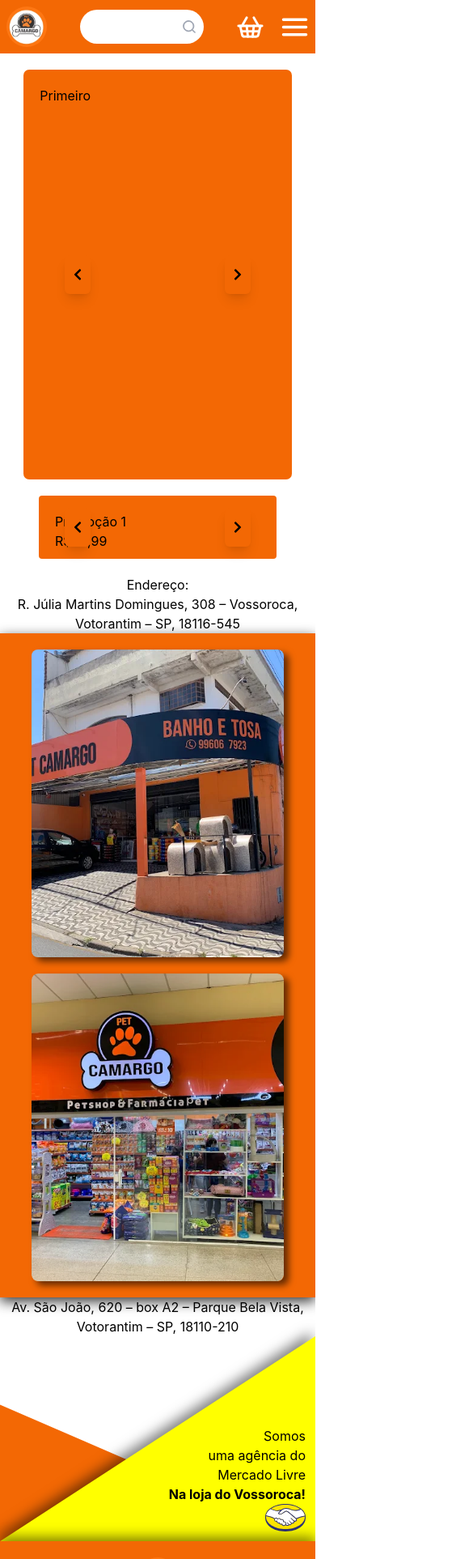
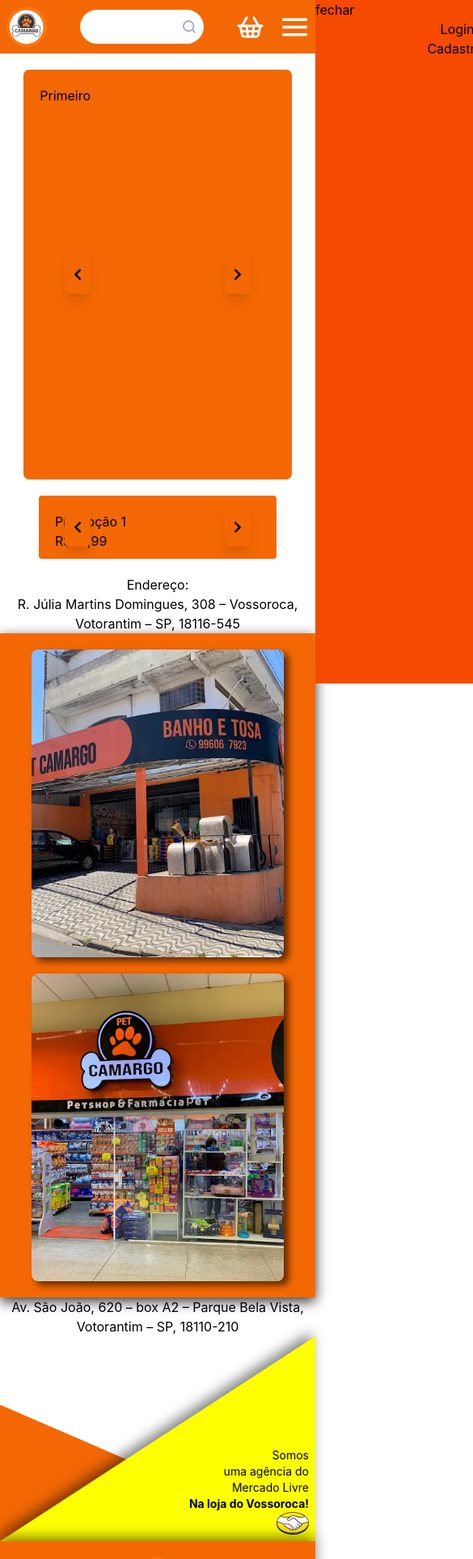
Before and after one commit to cesarhenrique03/PetCamargo, a Next.js app in the folder projeto/: page / in a window 390 px wide. Shown: the top 1925 px of the page at 81% size, 585 px wide, since content can reach past the window. Built offline with nearby package versions, Linux system fonts and the light colour scheme.

Commit message:
Menu Lateral
Implementei um menu lateral no site, quando clico no menu hamburguer ele aparece, e quando a tela cresce o botão é retirado do header

```diff
--- a/projeto/app/components/header.tsx
+++ b/projeto/app/components/header.tsx
@@ -1,10 +1,30 @@
+"use client"
+
 import Image from "next/image";
 import Link from "next/link";
 import { CiSearch } from "react-icons/ci";
 import { RxHamburgerMenu } from "react-icons/rx";
 import { LuShoppingBasket } from "react-icons/lu";
+import {useState} from "react";
+import {motion, spring} from "framer-motion";
+import MenuHeader from "@/app/components/menuHeader";
 
 export default function Header() {
+  const [menuHeader, setMenuHeader] = useState<0 | 1>(0);
+  const [animando, setAnimando] = useState<boolean>(false);
+
+  function abrirMenu() {
+    if (animando) return;
+
+    if (menuHeader == 0) {
+      setMenuHeader(1);
+      setAnimando(true);
+    } else {
+      setMenuHeader(0);
+      setAnimando(true);
+    }
+  }
+
   return (
     <header className="relative flex w-full items-center justify-between bg-[#F36804] p-2
                       // telas médias
@@ -36,10 +56,11 @@ export default function Header() {
           <LuShoppingBasket size="35"
           className="text-white"/>
         </Link>
-        <RxHamburgerMenu size="35" strokeWidth={.5}
-        className="text-white
-                    // telas médias
-                    md:hidden"/>
+        <button onClick={abrirMenu}
+        className="md:hidden">
+          <RxHamburgerMenu size="35" strokeWidth={.5}
+          className="text-white"/>
+        </button>
         <Link href="/pages/login"
         className="hidden
                   // telas médias
@@ -57,6 +78,15 @@ export default function Header() {
           </h1>
         </Link>
       </div>
+      <motion.div className="absolute right-0 top-0 z-50"
+      initial = {false}
+      animate = {{x: menuHeader ? 0 : "100%"}}
+      transition={{type: "spring", bounce: 0.15, duration: 0.5}}
+      onAnimationComplete={() => {
+        setAnimando(false);
+      }}>
+        <MenuHeader onClose={abrirMenu}/>
+      </motion.div>
     </header>
   );
 }
--- a/projeto/app/components/home/Agencia.tsx
+++ b/projeto/app/components/home/Agencia.tsx
@@ -21,20 +21,25 @@ export default function Agencia() {
                                     // telas médias
                                     md:w-[80vw] md:ml-auto"
                     style={{clipPath: "url(#amarelo)"}}>
-                        <div className="flex flex-col justify-end items-end h-[30vh] p-3
+                        <div className="flex flex-col justify-end items-end h-[30vh] p-2
                                         // telas médias
-                                        md:p-5 md:justify-center
+                                        md:p-5
                                         // telas grandes
-                                        lg:text-xl">
-                            <h1 className="w-[40vw] text-end">Somos <br className="md:hidden"/> uma agência do Mercado Livre</h1>
+                                        lg:text-xl lg:pb-15">
+                            <h1 className="w-[40vw] text-end text-sm
+                                            md:text-lg
+                                            lg:text-xl">Somos <br className="md:hidden"/> uma agência do Mercado Livre</h1>
                             <div className="flex flex-col items-end
                                             // telas médias
                                             md:flex-row md:gap-5 md:items-center">
-                                <p className="font-bold">Na loja do Vossoroca!</p>
+                                <p className="font-bold text-sm
+                                                md:text-xl
+                                                lg:text-2xl">Na loja do Vossoroca!</p>
                                 <Image src={"/svg/mercado-libre.svg"}
                                 alt="icone do mercado livre"
                                 width={50}
-                                height={50}/>
+                                height={50}
+                                id="logoMercadoLivre"/>
                             </div>
                         </div>
                     </div>
--- /dev/null
+++ b/projeto/app/components/menuHeader.tsx
@@ -0,0 +1,19 @@
+type props = {
+    onClose: () => void;
+}
+
+export default function MenuHeader({onClose}: props) {
+    return (
+        <div className="bg-orange-600">
+            <div className="h-[100vh] w-[90vw]">
+                <button onClick={onClose}>
+                    fechar
+                </button>
+                <div className="flex flex-col justify-center items-center">
+                    <p>Login</p>
+                    <p>Cadastrar</p>
+                </div>
+            </div>
+        </div>
+    )
+}
--- a/projeto/app/globals.css
+++ b/projeto/app/globals.css
@@ -4,8 +4,22 @@
     clip-path: none;
 }
 
+#logoMercadoLivre {
+    width:40px;
+}
+
 @media (min-width: 768px) {
     .clipImagem {
         clip-path: url("#clipImagem");
     }
+
+    #logoMercadoLivre {
+        width: 60px;
+    }
 }
+
+@media (min-width: 1024px) {
+    #logoMercadoLivre {
+        width: 80px;
+    }
+}
--- a/projeto/app/page.tsx
+++ b/projeto/app/page.tsx
@@ -2,6 +2,8 @@ import Home from "@/app/pages/home/page";
 
 export default function App() {
   return (
-      <Home/>
+      <div>
+        <Home/>
+      </div>
   );
 }
--- a/projeto/app/pages/carrinho/page.tsx
+++ b/projeto/app/pages/carrinho/page.tsx
@@ -1,5 +1,6 @@
+import Header from "@/app/components/header";
 export default function Carrinho() {
     return (
-        <>Carrinho</>
+        <Header/>
     )
 }
```
